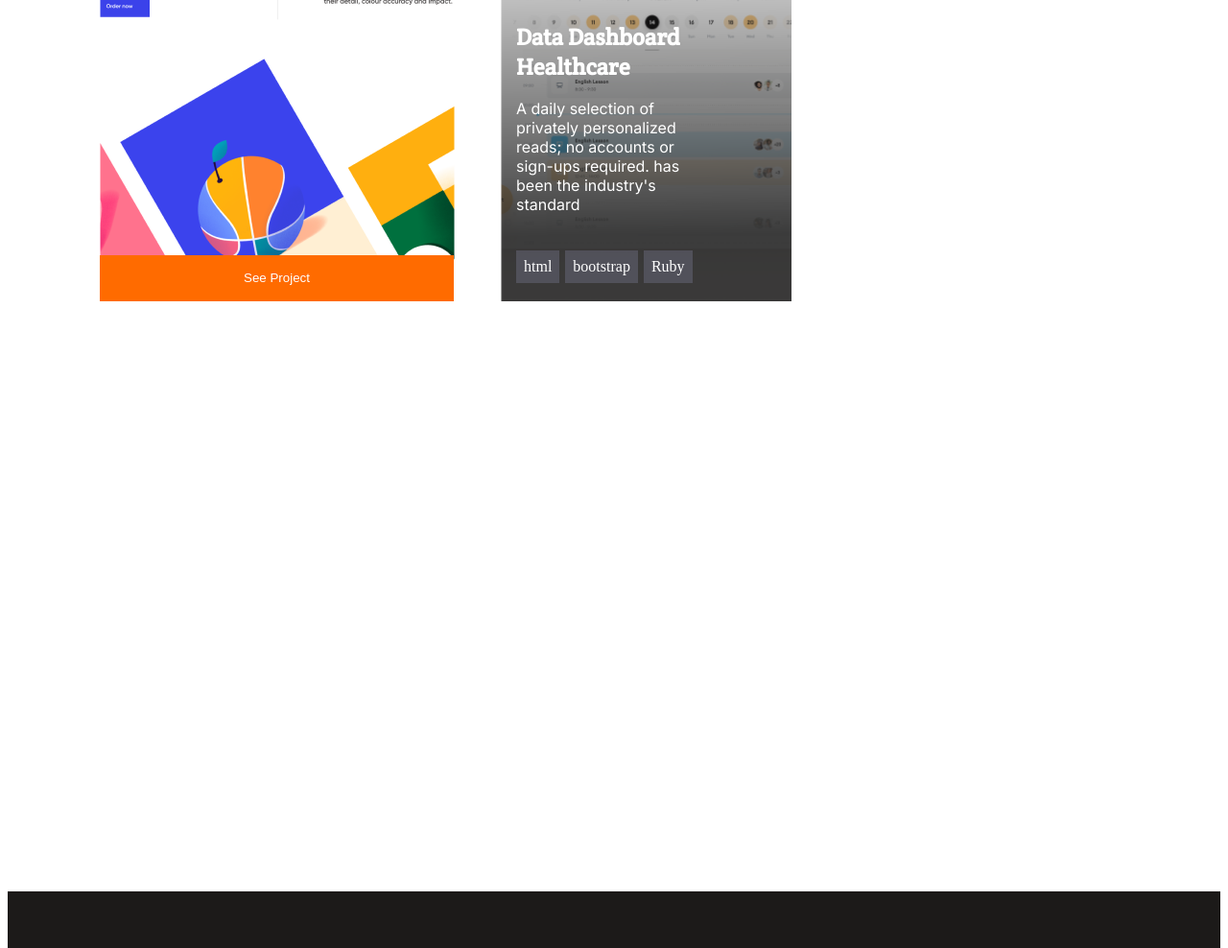
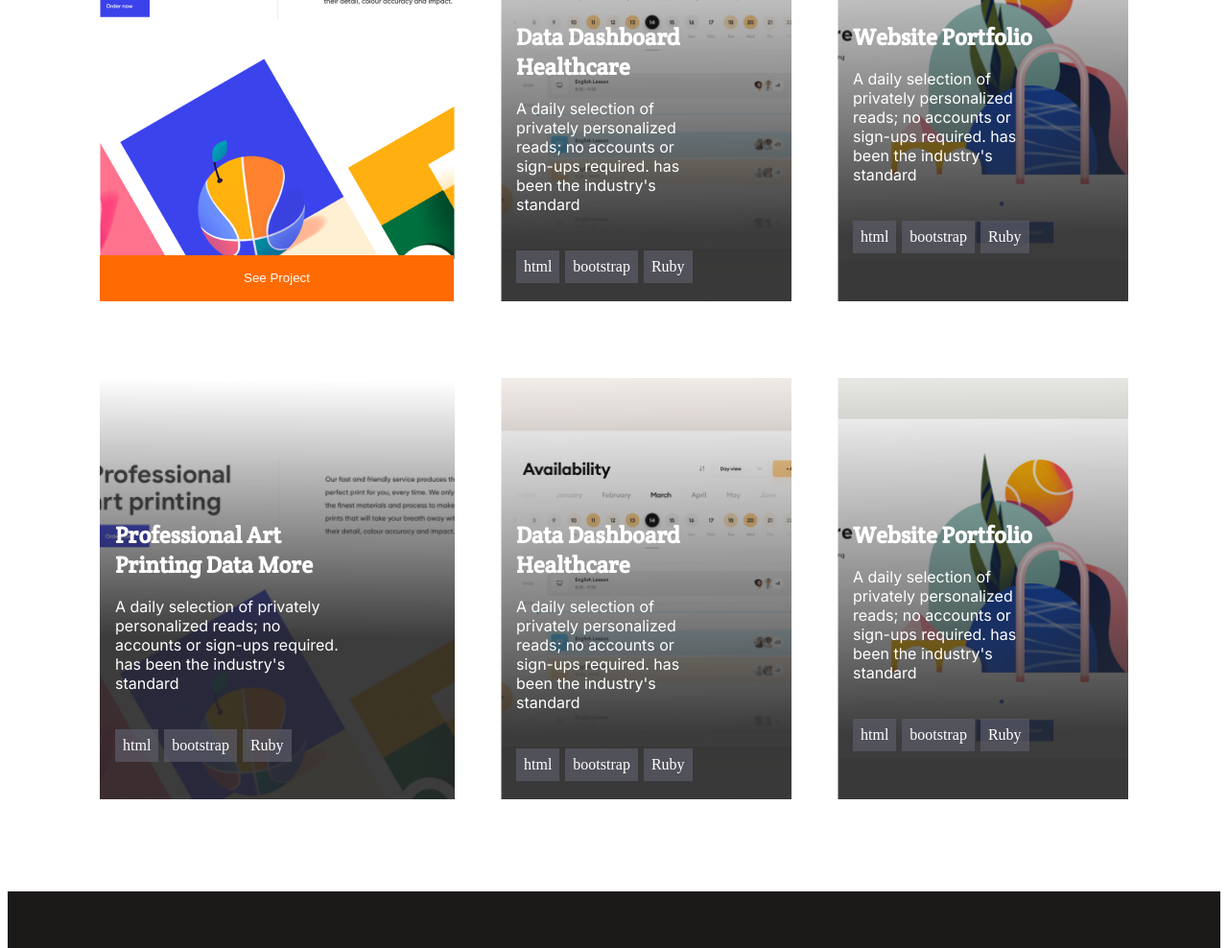
Before and after one commit to BonkeGcobo/PortfolioProject, a website: page index.html in a window 1280 px wide. Shown: the part 1641-2629 px from the top of the page at 96% size. Drawn offline with Linux system fonts and the light colour scheme; a web font is replaced by a local one.

Commit message:
Complete work section for the desktop version

```diff
--- a/index.html
+++ b/index.html
@@ -364,18 +364,92 @@
           </ul>
 
         </div>
-        <div class="DeskProjects DeskProj4">
 
-        </div>
-        <div class="DeskProjects DeskProj5">
+        <div class="DeskProjects DeskProj4 proj2">
+          <div class="DeskProHead">
+            <h2 class="Pro3Heading">Website Portfolio</h2>
+          </div>
+
+          <div class="DeskProInfo">
+            <p class="ProInfo-desk">
+              A daily selection of privately
+               personalized reads;
+               no accounts or sign-ups required.
+                has been the industry's standard
+            </p>
+          </div>
+
+          <ul class="lans pro2lan">
+            <li class="lans2">html</li>
+            <li class="lans2">bootstrap</li>
+            <li class="lans2">Ruby</li>
+          </ul>
 
         </div>
 
-        <div class="DeskProjects DeskProj6">
+        <div class="DeskProjects DeskProj5 proj2">
+          <div class="DeskProHead">
+            <h2 class="Pro3Heading">Professional Art<br>Printing Data More</h2>
+          </div>
+
+          <div class="DeskProInfo">
+            <p class="ProInfo-desk">
+              A daily selection of privately
+               personalized reads;
+               no accounts or sign-ups required.
+                has been the industry's standard
+            </p>
+          </div>
+
+          <ul class="lans pro2lan">
+            <li class="lans2">html</li>
+            <li class="lans2">bootstrap</li>
+            <li class="lans2">Ruby</li>
+          </ul>
 
         </div>
 
-        <div class="DeskProjects DeskPro7">
+        <div class="DeskProjects DeskProj3 proj2">
+          <div class="DeskProHead">
+            <h2 class="Pro3Heading">Data Dashboard<br>Healthcare</h2>
+          </div>
+
+          <div class="DeskProInfo">
+            <p class="ProInfo-desk">
+              A daily selection of privately
+               personalized reads;
+               no accounts or sign-ups required.
+                has been the industry's standard
+            </p>
+          </div>
+
+          <ul class="lans pro2lan">
+            <li class="lans2">html</li>
+            <li class="lans2">bootstrap</li>
+            <li class="lans2">Ruby</li>
+          </ul>
+
+        </div>
+
+        <div class="DeskProjects DeskProj4 proj2">
+          <div class="DeskProHead">
+            <h2 class="Pro3Heading">Website Portfolio</h2>
+          </div>
+
+          <div class="DeskProInfo">
+            <p class="ProInfo-desk">
+              A daily selection of privately
+               personalized reads;
+               no accounts or sign-ups required.
+                has been the industry's standard
+            </p>
+          </div>
+
+          <ul class="lans pro2lan">
+            <li class="lans2">html</li>
+            <li class="lans2">bootstrap</li>
+            <li class="lans2">Ruby</li>
+          </ul>
 
         </div>
       </div>
--- a/style.css
+++ b/style.css
@@ -511,6 +511,11 @@ textarea {
     background-repeat: no-repeat;
   }
 
+  .DeskProj4 {
+    background-image: url("images/Pro4Desk.png");
+    background-repeat: no-repeat;
+  }
+
   .DeskProHead {
     width: 65%;
     margin-left: 1rem;
@@ -523,7 +528,8 @@ textarea {
     margin-top: -1.5rem;
     margin-left: 1rem;
     font-family: 'Inter', sans-serif;
-
   }
 
+
+
 }
```
Also changed, not shown: images/Pro4Desk.png (added).
